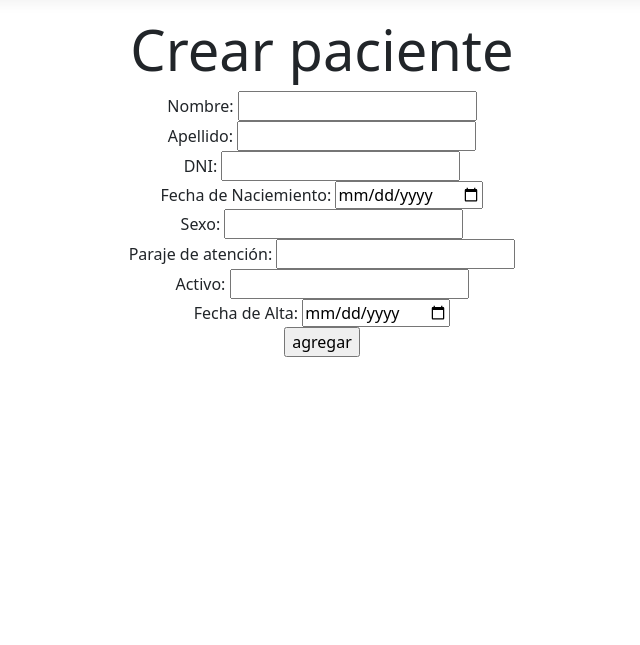
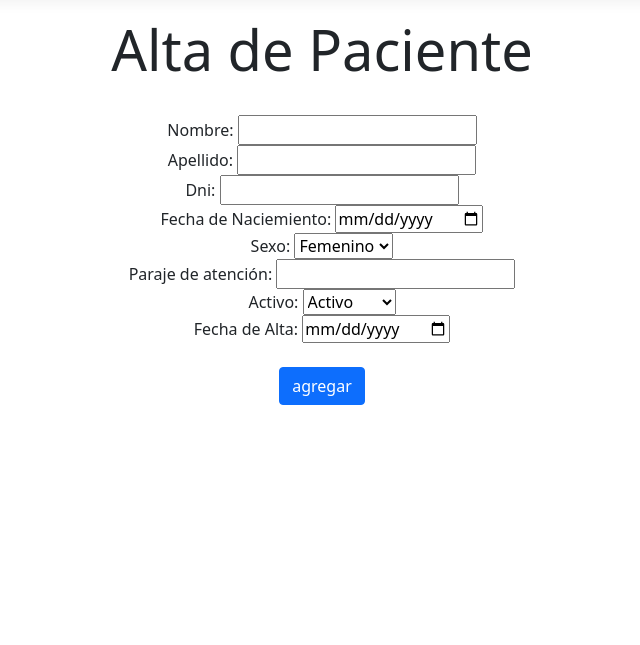
Before and after one commit to jmanwel/LaHiguera, an ASP.NET Core app: page /Paciente/CreatePatient in a window 1280 px wide. Shown: the part 57-702 px from the top of the page, without its empty margins (318-958 px from the left). Run offline with ASP.NET Core 8, Linux system fonts and the light colour scheme; style sheets or scripts are compiled from the project's sources.

Commit message:
[MOD] fix in insert patient

```diff
--- a/MVC/Controllers/PacienteController.cs
+++ b/MVC/Controllers/PacienteController.cs
@@ -18,15 +18,16 @@ namespace MVC.Controllers
 
 
         [HttpPost]
-        [ValidateAntiForgeryToken]
+        //[ValidateAntiForgeryToken]
         public ActionResult CreatePatient(Paciente paciente)
         {
             try
             {
                 _pacienteService.create(paciente);
-                return RedirectToAction(nameof(Index));
+                //return RedirectToAction(nameof(Index));
+                return View();
             }
-            catch
+            catch (Exception e)
             {
                 return View();
             }
--- a/MVC/Views/Paciente/CreatePatient.cshtml
+++ b/MVC/Views/Paciente/CreatePatient.cshtml
@@ -5,33 +5,45 @@
 }
 
 <div class="text-center">
-    <h1 class="display-4">Crear paciente</h1>
+    <h1 class="display-4">Alta de Paciente</h1>
+    <br />
     <form action="/Paciente/CreatePatient" method="post">
+        <div class="row">
             <div>
                 Nombre: <input type="text" name="nombre" value="" />
             </div>
             <div>
                 Apellido: <input type="text" name="apellido" value="" />
             </div>
+        </div>
+
         <div>
-            DNI: <input type="number" name="Dni" value="" />
+            Dni: <input type="number" name="Dni" value="" />
         </div>
         <div>
             Fecha de Naciemiento: <input type="date" name="FechaNac" value="" />
         </div>
         <div>
-            Sexo: <input type="text" name="Sexo" value="" />
+            Sexo:
+                <select name="Sexo">
+                    <option value="femenino">Femenino</option>
+                    <option value="masculino">Masculino</option>
+                </select>
         </div>
         <div>
             Paraje de atención: <input type="text" name="ParajeAtencion" value="" />
         </div>
         <div>
-            Activo: <input type="text" name="FlgActivo" value="" />
+            Activo:
+                <select name="FlgActivo">
+                    <option value=1>Activo</option>
+                    <option value=0>No activo</option>
+                </select>
         </div>
         <div>
             Fecha de Alta: <input type="date" name="FechaAlta" value="" />
         </div>
-
-        <input type="submit" name="agregar" value="agregar" />
+        <br />
+        <input class="btn btn-primary" type="submit" name="agregar" value="agregar" />
     </form>
 </div>
```
Also changed, not shown: Entidades/lahiguera.db, 11 other files. Lines whose indentation alone changed are shown as unchanged.
